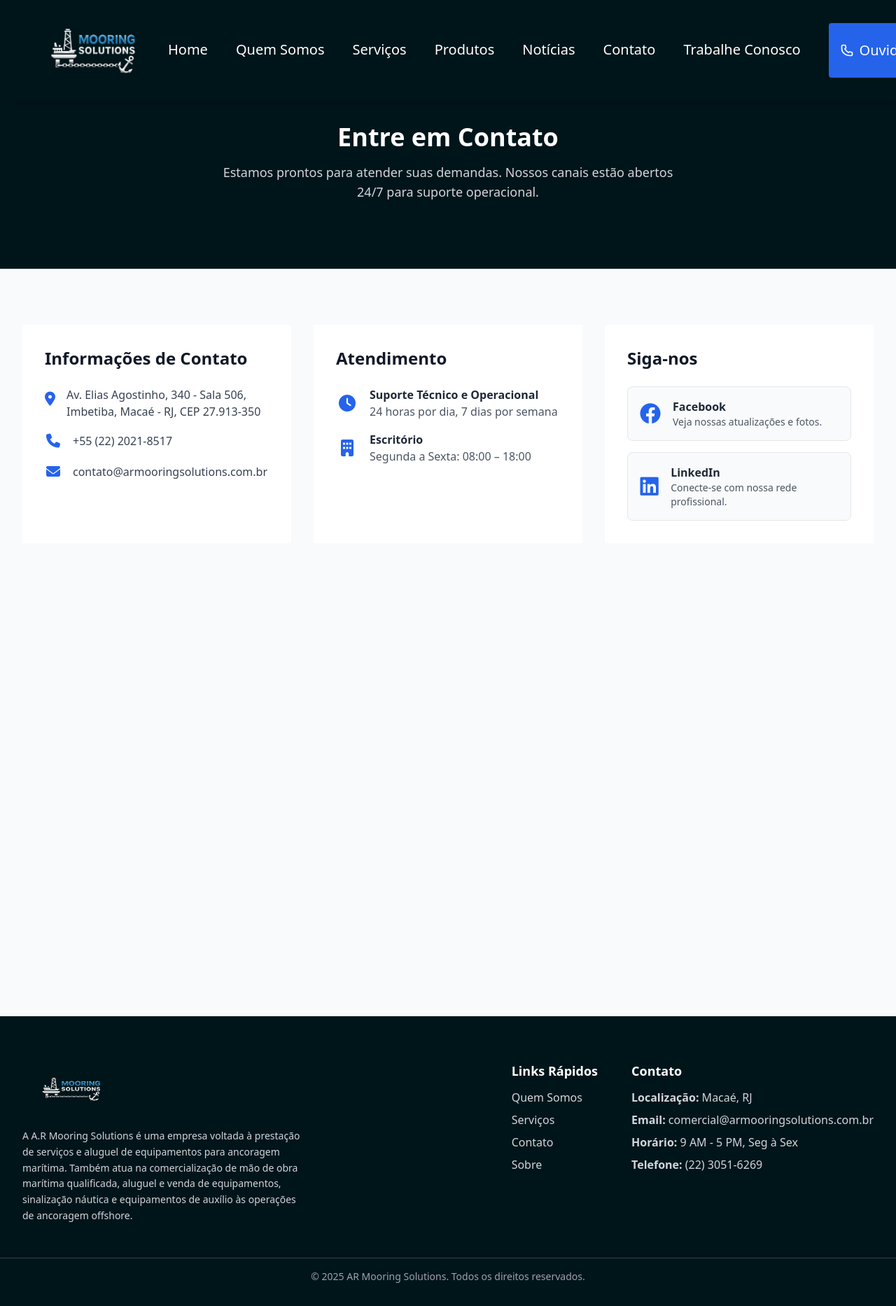
After one commit to ry-anzz/armooring, a PHP site: template templates/contato.twig in a window 1280 px wide. The commit adds this page. Shown: the whole page at 70% size. Run offline with PHP 8.4, Linux system fonts and the light colour scheme; the template is opened without the code that fills it, so the values that code supplies are empty; some libraries are stand-ins or nearby versions.

Commit message:
contato feito

```diff
--- a/public/index.php
+++ b/public/index.php
@@ -41,4 +41,8 @@ $app->get('/post', function ($request, $response, $args) use ($twig) {
     return $twig->render($response, 'post.twig');
 });
 
+$app->get('/contato', function ($request, $response, $args) use ($twig) {
+    return $twig->render($response, 'contato.twig');
+});
+
 $app->run();
--- /dev/null
+++ b/templates/contato.twig
@@ -0,0 +1,97 @@
+{% extends "base.twig" %}
+
+{% block title %}Contato – AR Mooring Solutions{% endblock %}
+
+{% block content %}
+<section class="bg-gray-50 pb-16 sm:pb-24">
+
+    <div class="bg-[#00151a] w-full py-16 sm:py-24 text-center" data-aos="fade-in">
+        <div class="max-w-7xl mx-auto px-4 sm:px-6 lg:px-8">
+            <h1 class="text-3xl sm:text-4xl font-bold text-white">Entre em Contato</h1>
+            <p class="mt-4 max-w-2xl mx-auto text-lg text-gray-300">
+                Estamos prontos para atender suas demandas. Nossos canais estão abertos 24/7 para suporte operacional.
+            </p>
+        </div>
+    </div>
+
+    <div class="bg-gray-50 py-16 sm:py-20">
+        <div class="max-w-7xl mx-auto px-4 sm:px-6 lg:px-8">
+            <div class="grid grid-cols-1 md:grid-cols-3 gap-8">
+
+                <div class="bg-white p-8" data-aos="fade-up">
+                    <h3 class="text-2xl font-bold text-gray-900 mb-6">Informações de Contato</h3>
+                    <div class="space-y-4 text-gray-700">
+                        <div class="flex items-start gap-4">
+                            <i class="fa-solid fa-location-dot text-blue-600 text-xl mt-1 w-6 text-center"></i>
+                            <span>Av. Elias Agostinho, 340 - Sala 506, Imbetiba, Macaé - RJ, CEP 27.913-350</span>
+                        </div>
+                        <div class="flex items-center gap-4">
+                            <i class="fa-solid fa-phone text-blue-600 text-xl w-6 text-center"></i>
+                            <span>+55 (22) 2021-8517</span>
+                        </div>
+                        <div class="flex items-center gap-4">
+                            <i class="fa-solid fa-envelope text-blue-600 text-xl w-6 text-center"></i>
+                            <span>contato@armooringsolutions.com.br</span>
+                        </div>
+                    </div>
+                </div>
+
+                <div class="bg-white  p-8" data-aos="fade-up" data-aos-delay="100">
+                    <h3 class="text-2xl font-bold text-gray-900 mb-6">Atendimento</h3>
+                    <div class="space-y-4">
+                        <div class="flex items-center gap-4">
+                            <i class="fa-solid fa-clock text-blue-600 text-2xl w-8 text-center"></i>
+                            <div>
+                                <h4 class="font-semibold text-gray-800">Suporte Técnico e Operacional</h4>
+                                <p class="text-gray-600">24 horas por dia, 7 dias por semana</p>
+                            </div>
+                        </div>
+                        <div class="flex items-center gap-4">
+                            <i class="fa-solid fa-building text-blue-600 text-2xl w-8 text-center"></i>
+                            <div>
+                                <h4 class="font-semibold text-gray-800">Escritório</h4>
+                                <p class="text-gray-600">Segunda a Sexta: 08:00 – 18:00</p>
+                            </div>
+                        </div>
+                    </div>
+                </div>
+
+                <div class="bg-white  p-8" data-aos="fade-up" data-aos-delay="200">
+                    <h3 class="text-2xl font-bold text-gray-900 mb-6">Siga-nos</h3>
+                    <div class="flex flex-col gap-4">
+                        <a href="https://www.facebook.com/armooringsolutions/" target="_blank" rel="noopener noreferrer"
+                           class="group flex items-center p-4 rounded-lg border border-gray-200 bg-gray-50 hover:border-blue-500 hover:bg-blue-50 transition-all duration-300">
+                            <i class="fab fa-facebook text-3xl text-blue-600 w-8 text-center"></i>
+                            <div class="ml-4">
+                                <p class="font-semibold text-gray-800 group-hover:text-blue-700">Facebook</p>
+                                <p class="text-sm text-gray-600">Veja nossas atualizações e fotos.</p>
+                            </div>
+                        </a>
+                        <a href="https://br.linkedin.com/company/a-r-mooring-solutions" target="_blank" rel="noopener noreferrer"
+                           class="group flex items-center p-4 rounded-lg border border-gray-200 bg-gray-50 hover:border-blue-500 hover:bg-blue-50 transition-all duration-300">
+                            <i class="fab fa-linkedin text-3xl text-blue-600 w-8 text-center"></i>
+                            <div class="ml-4">
+                                <p class="font-semibold text-gray-800 group-hover:text-blue-700">LinkedIn</p>
+                                <p class="text-sm text-gray-600">Conecte-se com nossa rede profissional.</p>
+                            </div>
+                        </a>
+                    </div>
+                </div>
+
+            </div>
+        </div>
+    </div>
+
+    <div class="w-full" data-aos="fade-in">
+        <iframe src="https://maps.google.com/maps?q=Av.%20Elias%20Agostinho%2C%20340%20-%20Sala%20506%2C%20Imbetiba%2C%20Macaé%20-%20RJ&t=&z=15&ie=UTF8&iwloc=&output=embed"
+                width="100%"
+                height="500"
+                style="border:0;"
+                allowfullscreen=""
+                loading="lazy"
+                referrerpolicy="no-referrer-when-downgrade">
+        </iframe>
+    </div>
+
+</section>
+{% endblock %}
--- a/templates/includes/nav.twig
+++ b/templates/includes/nav.twig
@@ -14,8 +14,8 @@
         <a href="/servicos" class="nav-link text-xl py-6 font-medium border-b-2 border-transparent whitespace-nowrap transition-all hover:border-blue-400 hover:text-blue-400">Serviços</a>
         <a href="/produtos" class="nav-link text-xl py-6 font-medium border-b-2 border-transparent whitespace-nowrap transition-all hover:border-blue-400 hover:text-blue-400">Produtos</a>
         <a href="/blog" class="nav-link text-xl py-6 font-medium border-b-2 border-transparent whitespace-nowrap transition-all hover:border-blue-400 hover:text-blue-400">Notícias</a>
-        <a href="/blog" class="nav-link text-xl py-6 font-medium border-b-2 border-transparent whitespace-nowrap transition-all hover:border-blue-400 hover:text-blue-400">Contato</a>
-        <a href="/blog" class="nav-link text-xl py-6 font-medium border-b-2 border-transparent whitespace-nowrap transition-all hover:border-blue-400 hover:text-blue-400">Trabalhe Conosco</a>
+        <a href="/contato" class="nav-link text-xl py-6 font-medium border-b-2 border-transparent whitespace-nowrap transition-all hover:border-blue-400 hover:text-blue-400">Contato</a>
+        <a href="/trabalhe" class="nav-link text-xl py-6 font-medium border-b-2 border-transparent whitespace-nowrap transition-all hover:border-blue-400 hover:text-blue-400">Trabalhe Conosco</a>
         <a href="/ouvidoria" class="flex items-center bg-blue-600 px-4 rounded hover:bg-blue-700 transition ml-4 text-white text-xl">
           <svg xmlns="http://www.w3.org/2000/svg" class="h-5 w-5 mr-2" fill="none" viewBox="0 0 24 24" stroke="currentColor">
             <path stroke-linecap="round" stroke-linejoin="round" stroke-width="2" d="M3 5a2 2 0 012-2h3.28a1 1 0 01.95.68l1.05 3.16a1 1 0 01-.21 1.09L8.21 9.21a16.06 16.06 0 006.59 6.59l1.27-1.27a1 1 0 011.09-.21l3.16 1.05a1 1 0 01.68.95V19a2 2 0 01-2 2h-1C8.82 21 3 15.18 3 9V5z" />
```
